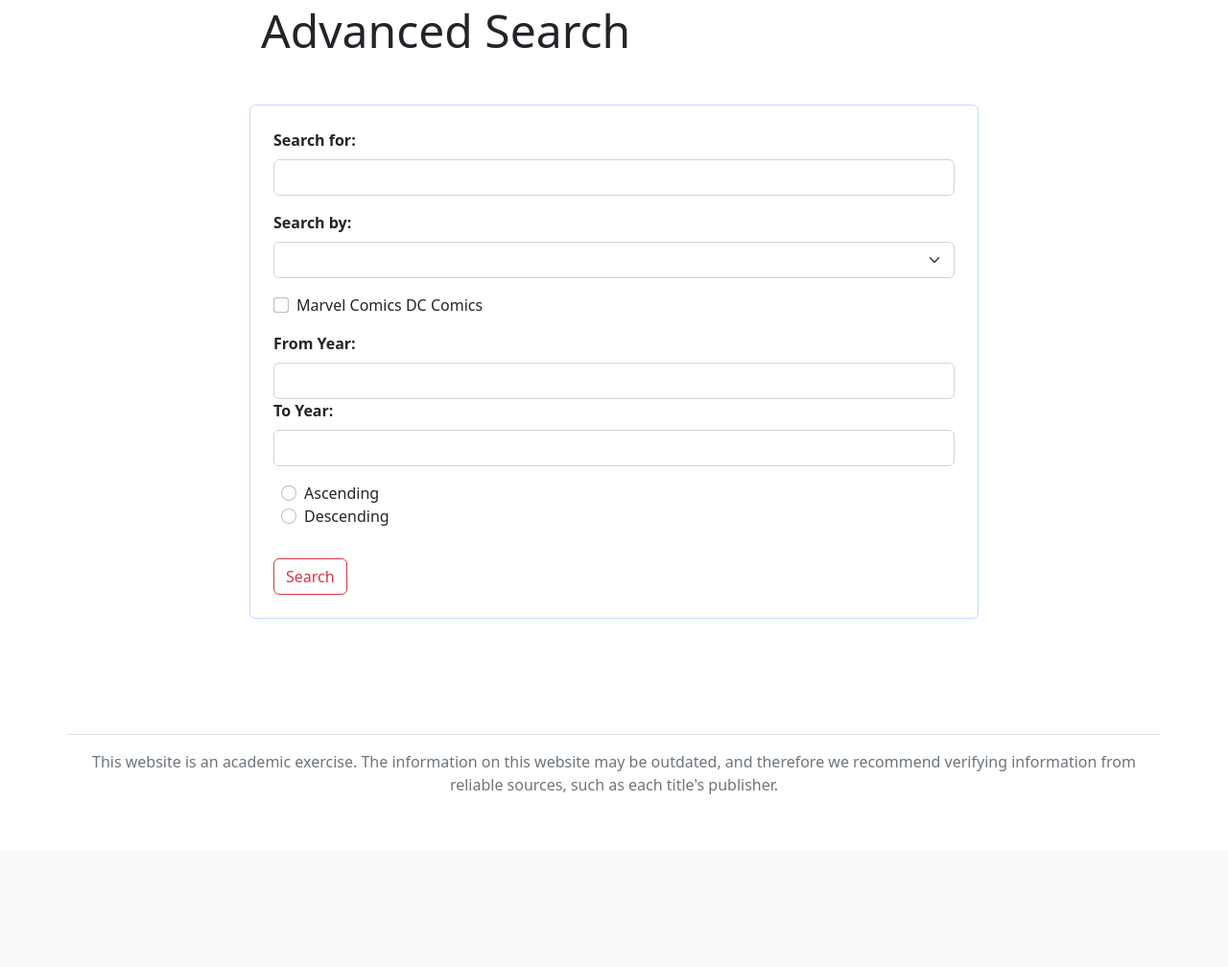
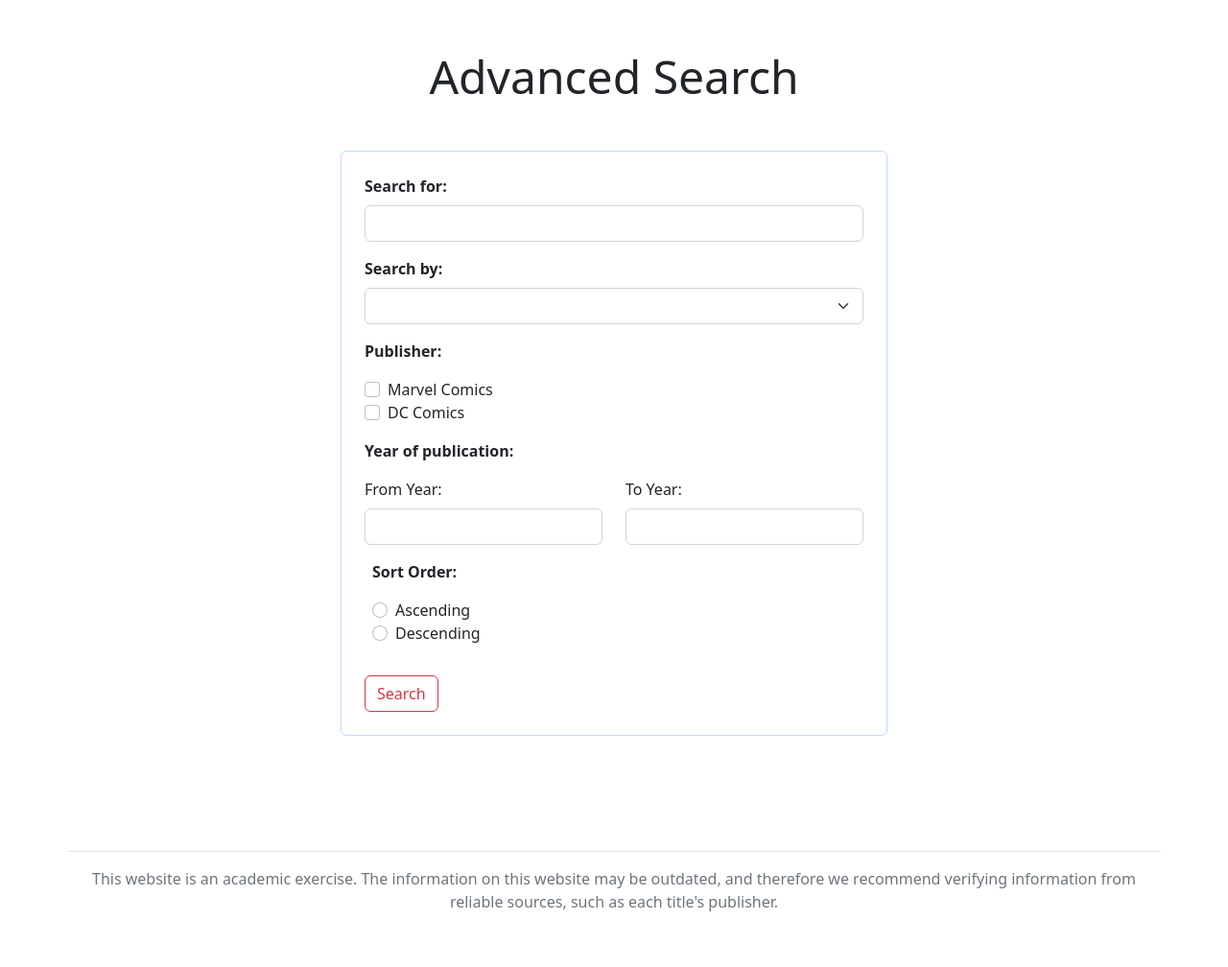
Before and after one commit to RioCasanova/PHP_Assignments_2023, a PHP site: page /search.php in a window 1280 px wide. Shown: the part 165-1173 px from the top of the page at 96% size. Before the commit the page ends 993 px from the top, so only its background shows below. Run offline with PHP 8.4, Linux system fonts and the light colour scheme; data that the repository does not hold is empty.

Commit message:
Advanced Search: UI improved

```diff
--- a/lab-05-start/public/search.php
+++ b/lab-05-start/public/search.php
@@ -2,16 +2,28 @@
 
 $title = "Advanced Search: The Comic Chronicler";
 include('includes/header.php');
+
+
+
+// VARIABLES
+$search_field = isset($_GET['search_field']) ? trim($_GET['search_field']) : "";
+$search_by = isset($_GET['column']) ? trim($_GET['column']) : "";
+$search_publisher = isset($_GET['publisher_filter']) ? trim($_GET['publisher_filter']) : "";
+$search_year_start = isset($_GET['search_year_start']) ? trim($_GET['search_year_start']) : "";
+$search_year_end = isset($_GET['search_year_end']) ? trim($_GET['search_year_end']) : "";
+$sort_type = isset($_GET['sort_type']) ? trim($_GET['sort_type']) : "";
+
+
 
 ?>
 
 <main class="container">
     <section class="row justify-content-center mb-5">
         <div class="col col-md-10 col-xl-8">
-            <h2 class="display-5 mb-5">Advanced Search</h2>
+            <h2 class="display-5 m-5 row justify-content-center">Advanced Search</h2>
         </div>
         <form action="<?php echo htmlspecialchars($_SERVER['PHP_SELF']) ?>" method="GET"
-            class="mb-5 formstyle col-lg-8 border border-primary p-4 mb-2 border-opacity-25 rounded">
+            class="mb-5 formstyle col-lg-6 border border-primary p-4 mb-2 border-opacity-25 rounded">
             <?php if (isset($message)): ?>
                 <div class="alert alert-success">
                     <?php echo $message; ?>
@@ -19,22 +31,23 @@ include('includes/header.php');
             <?php endif; ?>
 
 
-            <!-- TITLE SEARCH -->
+            <!-- SEARCH -->
             <div class="mb-3">
-                <label for="search_field" class="form-label fw-semibold">Search for:</label>
+                <label for="search_field" class="form-label fw-bold">Search for:</label>
                 <input type="text" id="search_field" name="search_field" class="form-control"
                     value="<?php echo isset($_GET['search_field']) ? $_GET['search_field'] : "" ?>">
             </div>
 
             <!-- COLUMN / FILTER -->
             <div class="mb-3">
-                <label for="column" class="form-label fw-semibold">Search by:</label>
+                <label for="column" class="form-label fw-bold">Search by:</label>
                 <select name="column" id="column" class="form-select">
                     <?php
                     // associative array needs to be used here to get all of the columns and populate
                     if (isset($_GET['column']) && !empty($_GET['column'])) {
                         $columns_list =
                             [
+                                'null' => 'Select Property',
                                 'title' => 'Title',
                                 'artist' => 'Artist',
                                 'writer' => 'Writer',
@@ -55,33 +68,44 @@ include('includes/header.php');
             </div>
 
             <!-- FILTER BY PUBLISHER -->
+            <p class=""><b>Publisher:</b></p>
             <div class="form-check mb-3">
+
                 <input class="form-check-input" type="checkbox" value="1" name="publisher_filter" id="publisher_filter"
-                    <?php echo ($publisher_filter == 1) ? 'checked="checked"' : ""; ?>>
+                    <?php echo ($search_publisher == 1) ? 'checked="checked"' : ""; ?>>
                 <label class="form-check-label" for="publisher_filter">
                     Marvel Comics
                 </label>
+                <br />
                 <input class="form-check-input" type="checkbox" value="2" name="publisher_filter" id="publisher_filter"
-                    <?php echo ($publisher_filter == 2) ? 'checked="checked"' : ""; ?>>
+                    <?php echo ($search_publisher == 2) ? 'checked="checked"' : ""; ?>>
                 <label class="form-check-label" for="publisher_filter">
                     DC Comics
                 </label>
             </div>
 
             <!-- YEAR TIMESPAN SEARCH -->
-            <div class="mb-3">
-                <label for="search_field" class="form-label fw-semibold">From Year:</label>
-                <input type="text" id="search_field" name="search_field" class="form-control"
-                    value="<?php echo isset($_GET['search_field']) ? $_GET['search_field'] : "" ?>">
-                <label for="search_field" class="form-label fw-semibold">To Year:</label>
-                <input type="text" id="search_field" name="search_field" class="form-control"
-                    value="<?php echo isset($_GET['search_field']) ? $_GET['search_field'] : "" ?>">
+            <p><b>Year of publication:</b></p>
+            <div class="mb-3 row flex-md-nowrap">
+
+                <div class="col">
+                    <label for="search_field" class="form-label">From Year:</label>
+                    <input type="text" id="search_field" name="search_field" class="form-control"
+                        value="<?php echo isset($_GET['search_year_start']) ? $_GET['search_year_start'] : "" ?>">
+                </div>
+                <div class="col">
+                    <label for="search_field" class="form-label">To Year:</label>
+                    <input type="text" id="search_field" name="search_field" class="form-control"
+                        value="<?php echo isset($_GET['search_year_end']) ? $_GET['search_year_end'] : "" ?>">
+                </div>
             </div>
 
 
             <!-- SORT ORDER -->
+
             <div class="form-check m-0 p-0">
                 <div class="ps-2 mb-3">
+                    <p><b>Sort Order:</b></p>
                     <div class="form-check m-0 ">
                         <input class="form-check-input " value="Ascending" type="radio" name="sort_type" id="sort_type"
                             <?php echo ($sort_type == 'Ascending') ? 'checked="checked"' : ""; ?>>
```
